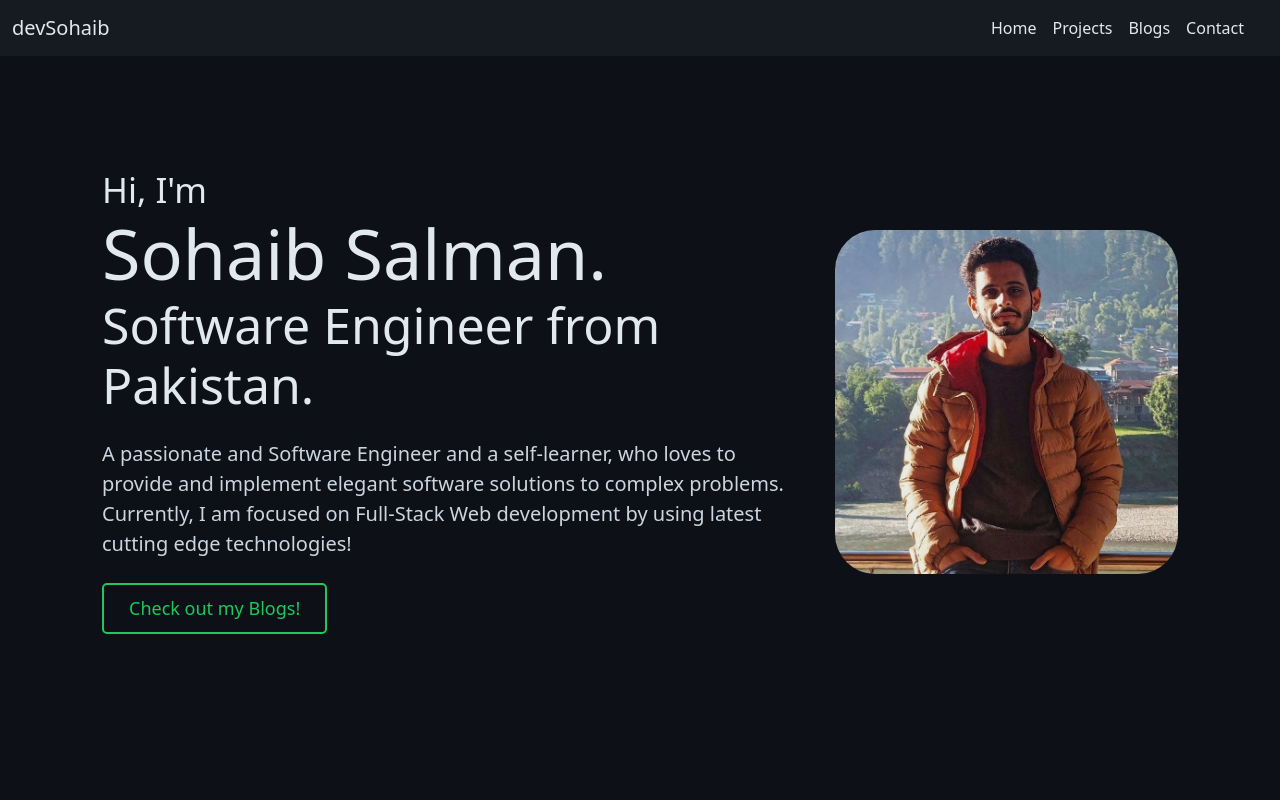
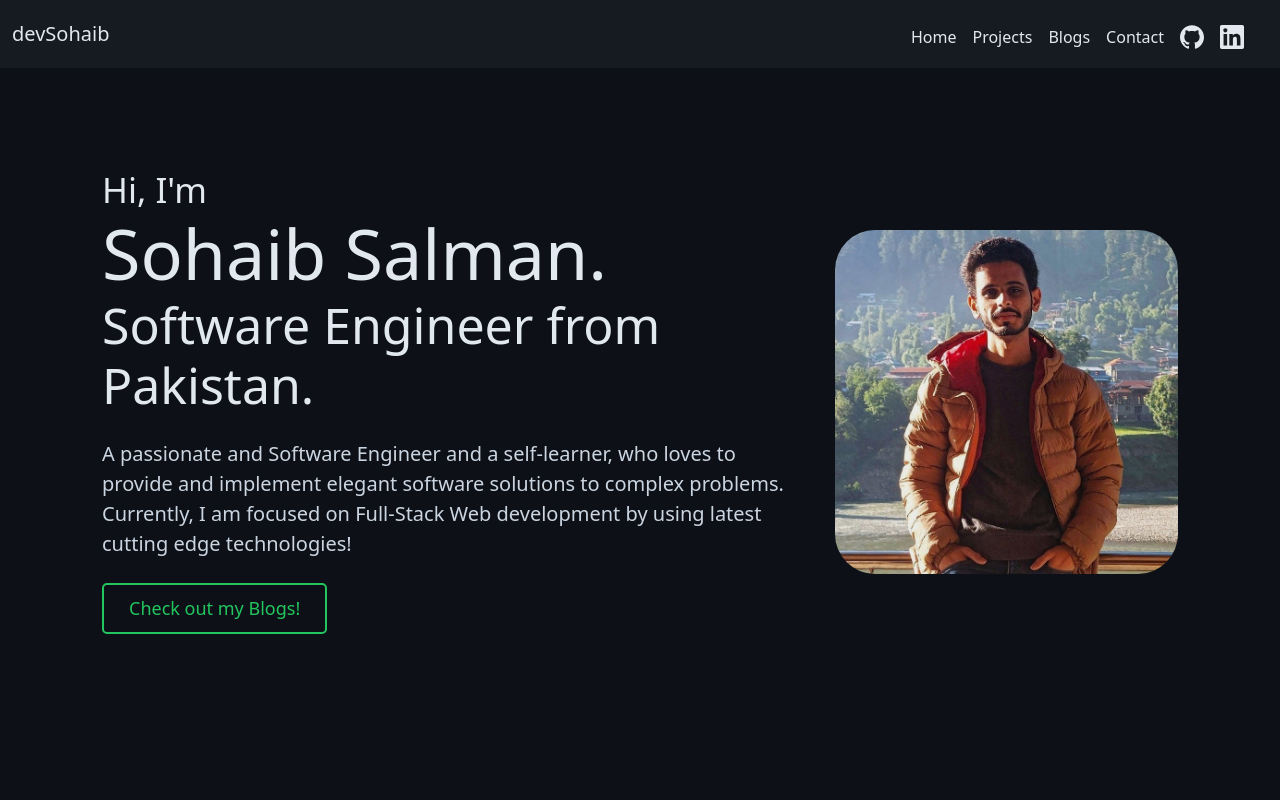
Before and after one commit to sohaibsalman/blog-react, a React (Create React App) app in the folder web/: page / in a window 1280 px wide. Shown: the top 800 px of the page. Built offline with nearby package versions, Linux system fonts and the light colour scheme.

Commit message:
Add social links to navbar

```diff
--- a/web/src/components/Navbar/Navbar.tsx
+++ b/web/src/components/Navbar/Navbar.tsx
@@ -35,6 +35,17 @@ const AppNavbar = () => {
     </Nav.Link>
   ));
 
+  const renderedSocialLinks = config.socialLinks.map((link) => (
+    <Nav.Link
+      key={link.label}
+      href={link.route}
+      target="_blank"
+      style={{ color: theme.fontColorPrimary, fontSize: 24 }}
+    >
+      {link.icon}
+    </Nav.Link>
+  ));
+
   const toggleButton = Object.hasOwn(config, "toggleButton")
     ? config.toggleButton()
     : null;
@@ -46,7 +57,11 @@ const AppNavbar = () => {
       style={{ backgroundColor: theme.colorPrimary }}
     >
       <Container fluid>
-        <Navbar.Brand href="#" style={{ color: theme.fontColorPrimary }}>
+        <Navbar.Brand
+          as={NavLink}
+          to="/"
+          style={{ color: theme.fontColorPrimary }}
+        >
           {brand}
         </Navbar.Brand>
         <Navbar.Toggle
@@ -71,8 +86,8 @@ const AppNavbar = () => {
             />
           </Offcanvas.Header>
           <Offcanvas.Body>
-            <Nav className="justify-content-end flex-grow-1 pe-3">
-              {renderedLinks}
+            <Nav className="justify-content-end flex-grow-1 pe-3 align-items-baseline">
+              {[...renderedLinks, ...renderedSocialLinks]}
             </Nav>
           </Offcanvas.Body>
         </Navbar.Offcanvas>
--- a/web/src/config/navbar.config.tsx
+++ b/web/src/config/navbar.config.tsx
@@ -1,3 +1,5 @@
+import * as SimpleIcons from "react-icons/si";
+
 import ToggleButton from "../components/ToggleButton/ToggleButton";
 
 const config = {
@@ -29,6 +31,18 @@ const config = {
       route: "/contact",
     },
   ],
+  socialLinks: [
+    {
+      label: "GitHub",
+      icon: <SimpleIcons.SiGithub />,
+      route: "https://github.com/sohaibsalman",
+    },
+    {
+      label: "LinkedIn",
+      icon: <SimpleIcons.SiLinkedin />,
+      route: "https://www.linkedin.com/in/sohaibsalman/",
+    },
+  ],
   toggleButton: () => <ToggleButton />,
 };
 
```
